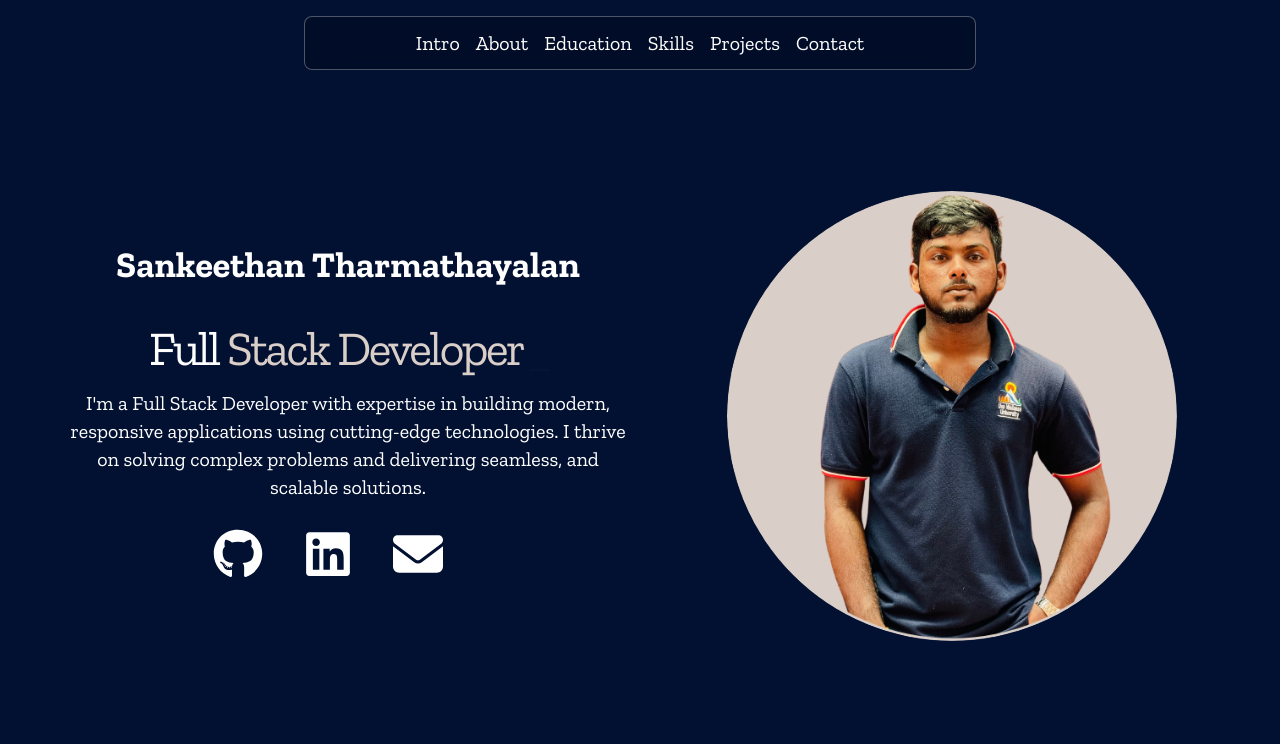
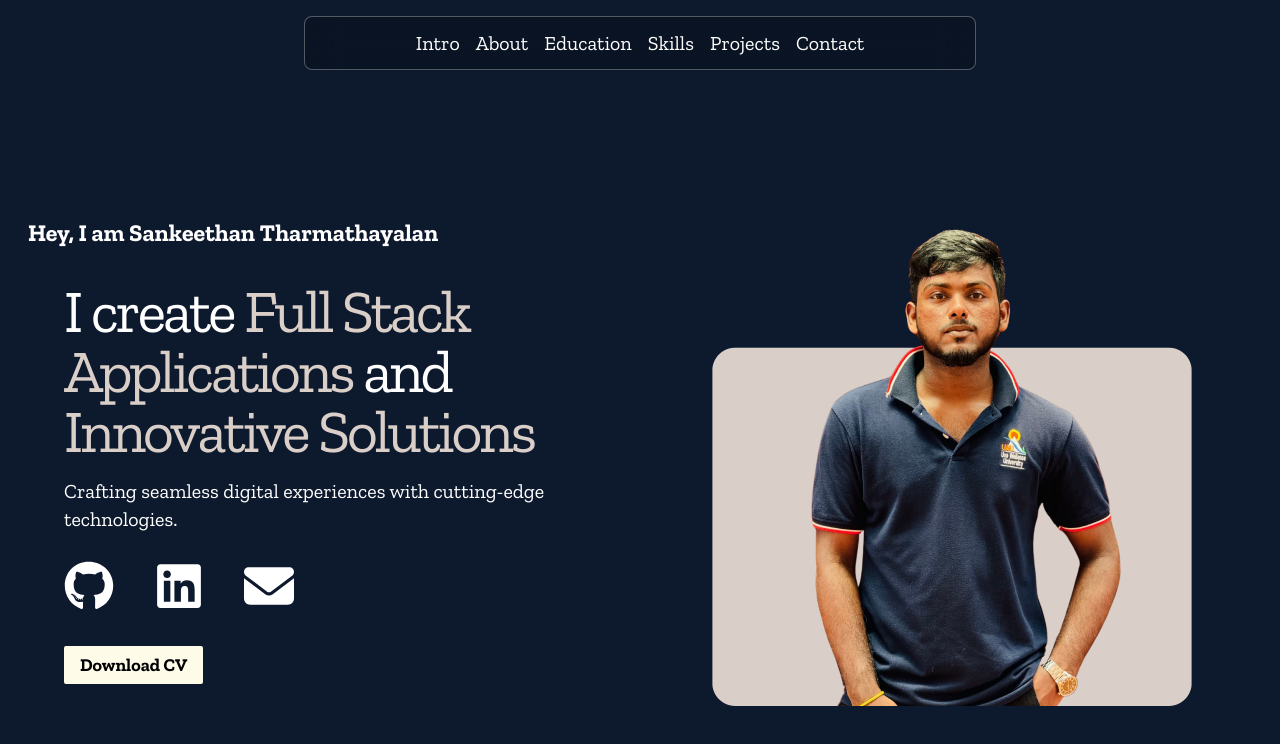
Before and after one commit to Sankeethan01/myPortfolio, a Next.js app: page / in a window 1280 px wide. Shown: the top 744 px of the page. Built offline with nearby package versions, Linux system fonts and the light colour scheme.

Commit message:
css changed in hero section

```diff
--- a/app/globals.css
+++ b/app/globals.css
@@ -17,6 +17,6 @@ body{
 }
 
 .bg-img{
-  background:  rgb(2, 17, 50);
+  background:  #0D192D;
 
 }
--- a/app/page.tsx
+++ b/app/page.tsx
@@ -19,9 +19,9 @@ const page = () => {
            <Hero />
            <Navbar />
            <About />
-           <EducationSection />
            <Skills />
            <Projects />
+           <EducationSection />
            <ContactForm />
            <Footer />
      </div>
--- a/components/About.tsx
+++ b/components/About.tsx
@@ -5,7 +5,7 @@ import { motion } from 'framer-motion';
 
 const About = () => {
     return (
-        <section className='flex max-w-4xl flex-col gap-12' id='about'>
+        <section className='flex max-w-4xl flex-col gap-12 -mt-10' id='about'>
             <motion.h2
                 initial={{ opacity: 0, y: -20 }}
                 whileInView={{ opacity: 1, y: 0 }}
--- a/components/Hero.tsx
+++ b/components/Hero.tsx
@@ -1,68 +1,84 @@
-"use client"
-import { HERO, SOCIAL_MEDIA_LINKS } from '@/constants'
-import React from 'react'
-import cardimg from '@/assets/hero2.png'
-import {motion} from "framer-motion";
-import { Typewriter } from 'react-simple-typewriter';
-
+"use client";
+import { HERO, SOCIAL_MEDIA_LINKS } from "@/constants";
+import React from "react";
+import cardimg from "@/assets/hero3.png";
+import { motion } from "framer-motion";
+// import { Typewriter } from "react-simple-typewriter";
 
 const Hero = () => {
   return (
-    <section className='flex min-h-screen flex-wrap items-center' id='hero'>
+    <section className="flex min-h-screen flex-wrap items-center mt-10" id="hero">
       <motion.div
-        initial={{opacity:0,x:-50}}
-        animate={{opacity:1,x:0}}
-        transition={{duration:1}}
-      className='w-full md:w-1/2 text-center'>
-      <h2 className='my-6 p-2 text-4xl font-semibold md:text-5xl lg:text-4xl md:ml-10'>
-        {HERO.name}
+        initial={{ opacity: 0, x: -50 }}
+        animate={{ opacity: 1, x: 0 }}
+        transition={{ duration: 1 }}
+        className="w-full md:w-1/2 mb-10 mt-15"
+      >
+        <h2 className="my-6 font-semibold text-2xl ml-3">
+          Hey, I am {HERO.name}
         </h2>
-        <p className='p-2 text-3xl tracking-tighter lg:text-5xl md:ml-10'>
-        Full{' '}
-        <span style={{ color: '#dacfc8' }}>
-            <Typewriter
-              words={['Stack Developer']}
+        <p className="p-2 text-5xl tracking-tighter lg:text-6xl md:ml-10 text-left">
+          I create{" "}
+          <span style={{ color: "#dacfc8" }}>
+            {/* <Typewriter
+              words={["Stack Developer"]}
               loop={true}
               cursor
-              cursorStyle='_'
+              cursorStyle="_"
               typeSpeed={100}
               deleteSpeed={50}
               delaySpeed={1000}
-            />
-          </span>
+            /> */}Full Stack Applications
+          </span>{" "}
+          and{" "} <span style={{ color: "#dacfc8" }}>Innovative Solutions</span>
         </p>
-        <p className='mb-5 p-2 text-xl md:ml-10'>
-            {HERO.description}
-        </p>
-        <div className='flex items-center justify-center gap-10 mb-10'>
-                {SOCIAL_MEDIA_LINKS.map((link,index)=>(
+        <p className="mb-5 p-2 text-xl md:ml-10 text-left">{HERO.description}</p>
+        <div className="flex items-center justify-start sm:gap-10 gap-6 mb-10 ml-12 ">
+          {SOCIAL_MEDIA_LINKS.map((link, index) => (
             <motion.a
-                    initial={{opacity:0}}
-                    whileInView={{opacity:1}}
-                    transition={{duration:0.2,delay:index*0.5}}
-                    href={link.href} key={index} target='_blank'
-                    rel='noopener noreferrer'>
+              initial={{ opacity: 0 }}
+              whileInView={{ opacity: 1 }}
+              transition={{ duration: 0.2, delay: index * 0.5 }}
+              href={link.href}
+              key={index}
+              target="_blank"
+              rel="noopener noreferrer"
+            >
               {link.icon}
             </motion.a>
           ))}
         </div>
+
+          <a
+            href="/Sankeethan-FullStackDeveloper-Resume.pdf"
+            download="Sankeethan-FullStackDeveloper-Resume.pdf"
+            className="bg-yellow-50 rounded-sm text-black px-4 py-2 text-lg font-semibold hover:bg-slate-300 mb-10 ml-12"
+          >
+            Download CV
+          </a>
+
       </motion.div>
       <motion.div
-          initial={{opacity:0,scale:.8}}
-          animate={{opacity:1,scale:1}}
-          transition={{duration:1}}
-        className='w-full md:w-1/2 lg:p-8'>
-         <div className='flex justify-center'>
+        initial={{ opacity: 0, scale: 0.8 }}
+        animate={{ opacity: 1, scale: 1 }}
+        transition={{ duration: 1 }}
+        className="w-full md:w-1/2 lg:p-8"
+      >
+        <div className="flex justify-center">
           <motion.img
-            initial={{opacity:0}}
-            animate={{opacity:1}}
-            transition={{duration:1}}
-            src={cardimg.src} alt='my image'
-            width={450} height={450} className='rounded-full' />
+            initial={{ opacity: 0 }}
+            animate={{ opacity: 1 }}
+            transition={{ duration: 1 }}
+            src={cardimg.src}
+            alt="my image"
+            width={500}
+            height={450}
+
+          />
         </div>
       </motion.div>
     </section>
-  )
-}
+  );
+};
 
-export default Hero
+export default Hero;
--- a/constants/index.tsx
+++ b/constants/index.tsx
@@ -47,7 +47,7 @@ export const HERO = {
   name: "Sankeethan Tharmathayalan",
   greet: "Full Stack Developer",
   description:
-    "I'm a Full Stack Developer with expertise in building modern, responsive applications using cutting-edge technologies. I thrive on solving complex problems and delivering seamless, and scalable solutions.",
+    "Crafting seamless digital experiences with cutting-edge technologies.",
 };
 
 export const PROJECTS = [
```
Also changed, not shown: assets/hero3.png (added), 1 other file (tests, documents, lock files or other folders). Lines whose indentation alone changed are shown as unchanged.
